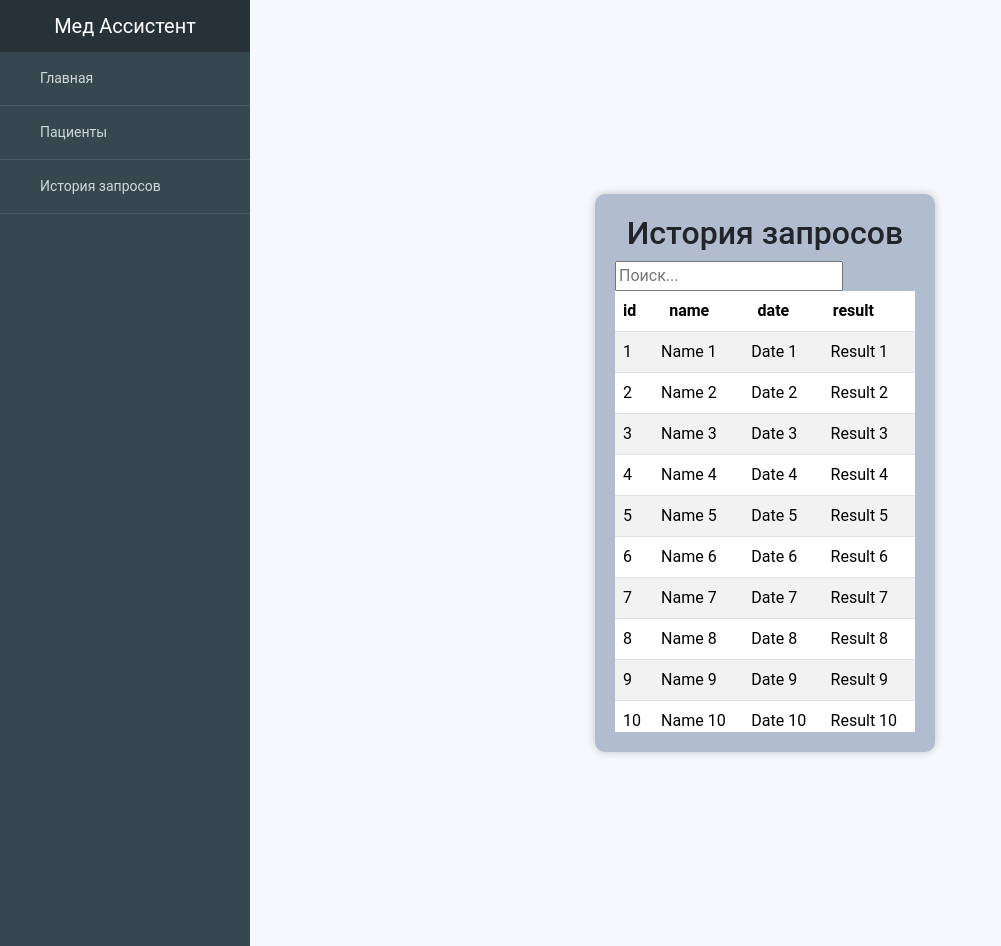
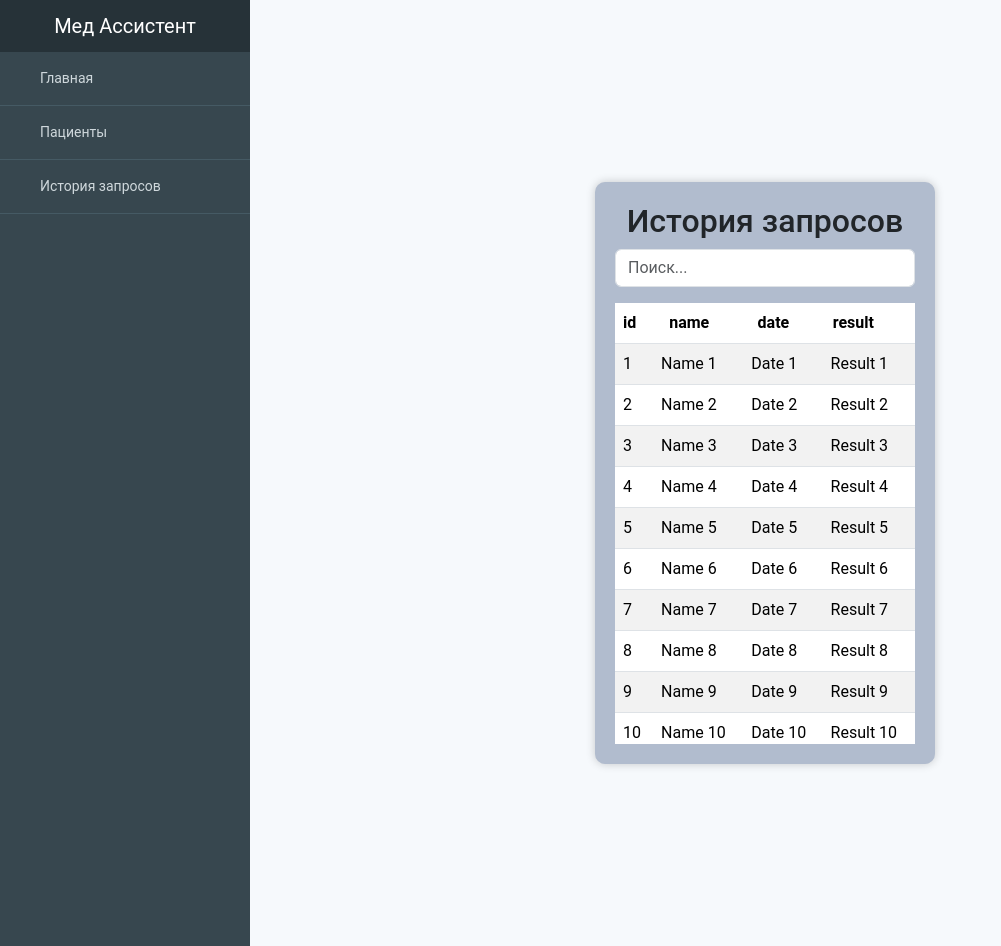
Before and after one commit to schneider001/MedAssistant, a Flask app: page /history in a window 1280 px wide. Shown: the whole page, without its empty margins (0-1001 px from the left). Run offline with Flask 3, Linux system fonts and the light colour scheme; lists and menus that the app fills with data are empty; some libraries are stand-ins or nearby versions.

Commit message:
Update table and search styles

```diff
--- a/app/static/main.js
+++ b/app/static/main.js
@@ -35,6 +35,9 @@
         url: `${dataUrl}?page=${page}&per_page=${perPage}&search=${searchData}`,
         method: 'GET',
         success: function(data) {
+          if ($(`#${tableId} tbody`).is(':empty') && data.length === 0) {
+            $(`#${tableId} tbody`).html('<tr><td style="text-align: center;">Ничего не найдено</td></tr>');
+          }
           if (data.length > 0) {
             data.forEach(row => {
               const $row = $('<tr>');
--- a/app/static/styles.css
+++ b/app/static/styles.css
@@ -1,4 +1,29 @@
-body{
+/* ScrollBar Style */
+
+*,
+html *
+{
+  scrollbar-width: thin;
+  scrollbar-color: blue orange;
+}
+
+*::-webkit-scrollbar,
+html *::-webkit-scrollbar {
+  height: 12px;
+  width: 12px;
+}
+*::-webkit-scrollbar-track,
+html *::-webkit-scrollbar-track {
+  background: rgba(255, 255, 255, .7);
+}
+*::-webkit-scrollbar-thumb,
+html *::-webkit-scrollbar-thumb {
+  background-color: rgba(0, 0, 0, .15);
+  border-radius: 5px;
+  border: 3px solid rgba(255, 255, 255, .7);
+}
+
+body {
     background: #f6f9fc;
     overflow-x: hidden;
     font-family: 'Roboto', sans-serif;
@@ -82,7 +107,9 @@
   width: 100%;
   margin: 0;
   overflow-y: auto;
+  background-color: white;
 }
+
 .table-scrollable {
   margin: 0;
   padding: 0;
--- a/app/templates/history.html
+++ b/app/templates/history.html
@@ -9,7 +9,7 @@
       <div id="centered-box">
         <form>
           <h2 class="text-center">История запросов</h2>
-          <input type="text" id="search-input" placeholder="Поиск...">
+          <input type="search" class="form-control mb-3" id="search-input" placeholder="Поиск...">
           <div class="table-responsive">
             <table class="table table-striped table-hover table-scrollable">
               <thead>
@@ -23,13 +23,6 @@
             <div class="tbodycontainer scrollable" id="request-history-table">
               <table class="table table-striped table-hover table-scrollable">
                 <tbody>
-                  {% for row in data %}
-                  <tr>
-                    {% for value in row.items() %}
-                    <td>{{ value }}</td>
-                    {% endfor %}
-                  </tr>
-                  {% endfor %}
                 </tbody>
               </table>
             </div>
```
Also changed, not shown: app/templates/patients.html (+1 -8 lines).
